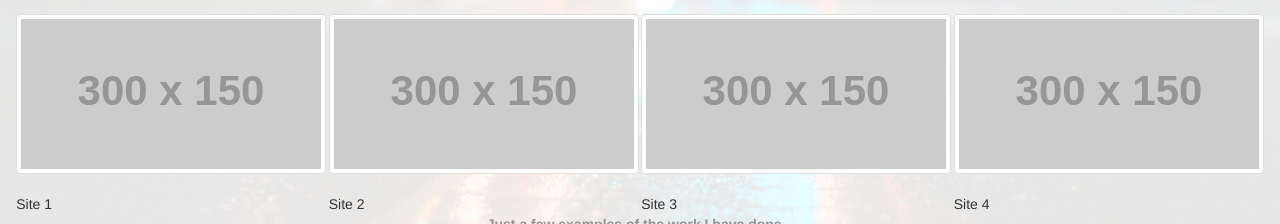
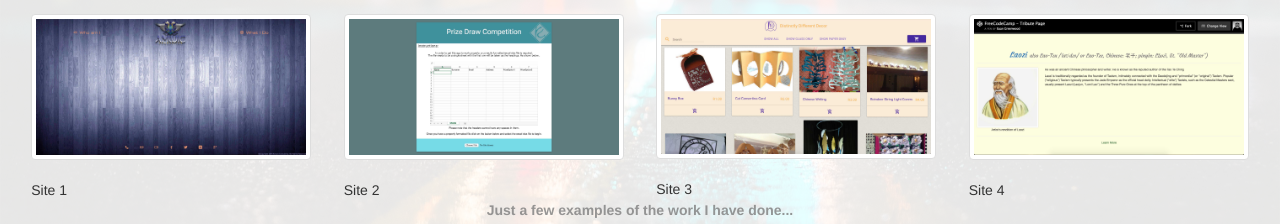
Before and after one commit to euan-gwd/freecodecamp_portfolio_project, a website: page src/index.html in a window 1280 px wide. Shown: the part 2080-2304 px from the top of the page. Drawn offline with Linux system fonts and the light colour scheme; placeholder pictures from the web are drawn by us.

Commit message:
Added images for portfolio

```diff
--- a/src/index.html
+++ b/src/index.html
@@ -119,19 +119,19 @@
 				<div class="container-fluid">
 					<div class="flex-row">
 						<div class="flex-col">
-							<img src="http://placehold.it/300x150" alt="site1" class="thumbnail" />
+							<img src="img/amwic-site.jpg" alt="Amwic Website" class="thumbnail img-responsive gallery" />
 							<caption>Site 1</caption>
 						</div>
 						<div class="flex-col">
-							<img src="http://placehold.it/300x150" alt="site1" class="thumbnail" />
+							<img src="img/rgcom-site.jpg" alt="RGCOM Prize Draw App" class="thumbnail img-responsive gallery" />
 							<caption>Site 2</caption>
 						</div>
 						<div class="flex-col">
-							<img src="http://placehold.it/300x150" alt="site1" class="thumbnail" />
+							<img src="img/d3-site.jpg" alt="D3 Website" class="thumbnail img-responsive gallery" />
 							<caption>Site 3</caption>
 						</div>
 						<div class="flex-col">
-							<img src="http://placehold.it/300x150" alt="site1" class="thumbnail" />
+							<img src="img/tribute-site.jpg" alt="Tribute Website" class="thumbnail img-responsive gallery" />
 							<caption>Site 4</caption>
 						</div>
 					</div>
--- a/src/scss/_profile_page_styles.scss
+++ b/src/scss/_profile_page_styles.scss
@@ -42,6 +42,10 @@
 			text-align: center;
 		}
 
+		.gallery {
+			max-width: 20em;
+		}
+
 		@media all and (min-width: 1170px) and (orientation: landscape) {
 			height: auto;
 			margin-top: 22vh;
```
Also changed, not shown: src/css/overrides.css, src/img/amwic-site.jpg (added), src/img/d3-site.jpg (added), src/img/free-technology-information-transfer-backgrounds.jpg (deleted), src/img/rgcom-site.jpg (added), src/img/tribute-site.jpg (added).
